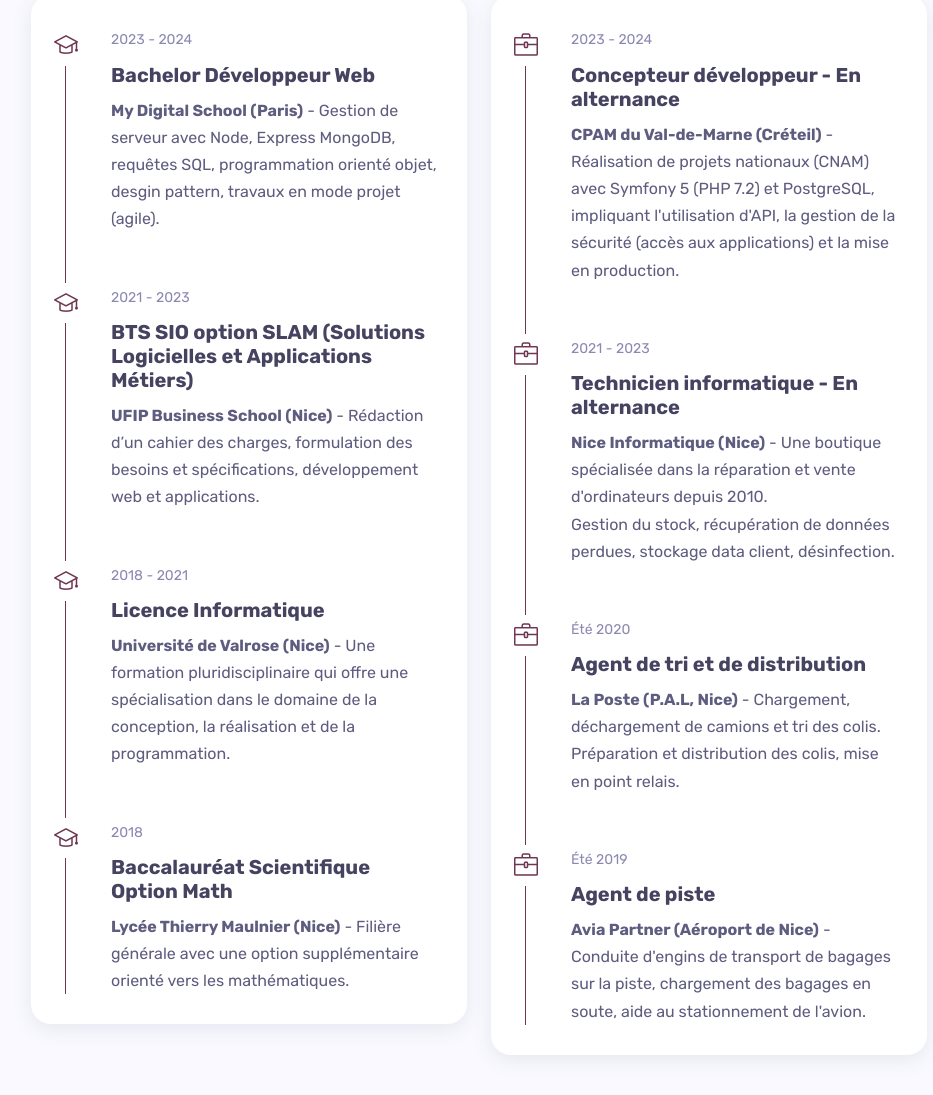
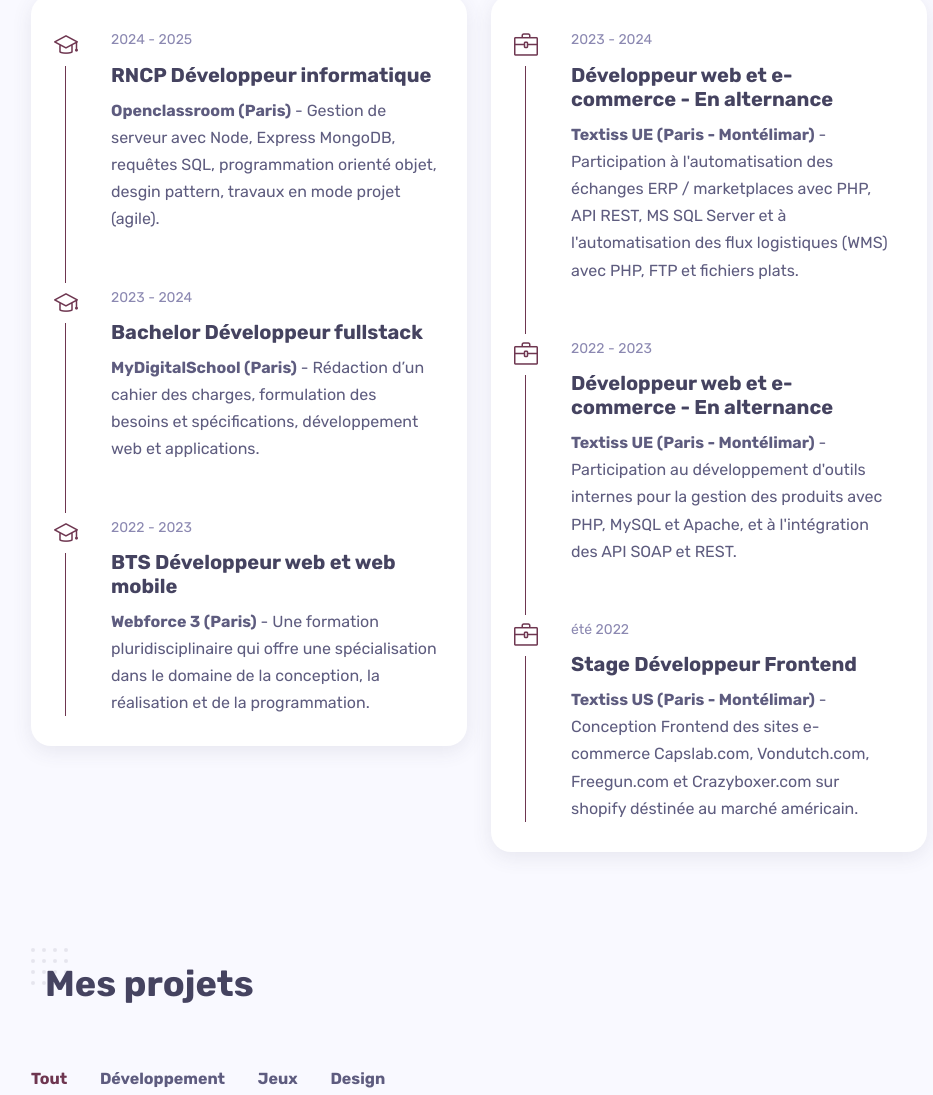
Before and after one commit to helio75011/Company-Website, a plain HTML site: page index.html in a window 1280 px wide. Shown: the part 1800-2895 px from the top of the page, without its empty margins (161-1094 px from the left). Drawn offline with Linux system fonts and the light colour scheme.

Commit message:
first commit

```diff
--- a/index.html
+++ b/index.html
@@ -60,7 +60,7 @@
         <div class="container">
 
             <nav class="navbar navbar-expand-lg navbar-dark">
-                <a class="navbar-brand" href="index.html"><img src="images/logo.png" alt="Logo" title="Diego Bussu" height="80px" width="80px"/></a><button
+                <a class="navbar-brand" href="index.html"><img src="images/logo.png" alt="Logo" title="Hélio de Breyne" height="80px" width="80px"/></a><button
                     aria-controls="navbarNavDropdown" aria-expanded="false" aria-label="Toggle navigation"
                     class="navbar-toggler" data-bs-target="#navbarNavDropdown" data-bs-toggle="collapse"
                     type="button"><span class="navbar-toggler-icon"></span></button>
@@ -98,9 +98,9 @@
 
                     <!-- social icons -->
                     <ul class="social-icons light list-inline mb-0 mt-4">
-                        <li class="list-inline-item"><a href="https://github.com/diegobussu" target="_blank"><i class="fab fa-github"></i></a></li>
-                        <li class="list-inline-item"><a href="https://www.linkedin.com/in/diego-b-93b817213/" target="_blank"><i class="fab fa-linkedin-in"></i></a></li>
-                        <li class="list-inline-item"><a href="https://twitter.com/Madagaoma" target="_blank"><i class="fab fa-twitter"></i></a></li>
+                        <li class="list-inline-item"><a href="https://github.com/helio75011" target="_blank"><i class="fab fa-github"></i></a></li>
+                        <li class="list-inline-item"><a href="https://www.linkedin.com/in/h%C3%A9lio-de-breyne-50b414244/" target="_blank"><i class="fab fa-linkedin-in"></i></a></li>
+                        <li class="list-inline-item"><a href="#" target="_blank"><i class="fab fa-twitter"></i></a></li>
                     </ul>
                 </div>
 
@@ -222,11 +222,11 @@
                                     <!-- about text -->
                                     <p>
                                         Actuellement étudiant en troisième année du <strong>Bachelor Développeur Web</strong> à l'école My Digital School de Paris,
-                                        je cumule mon parcours académique avec une expérience professionnelle en tant que <strong>concepteur développeur</strong> à la CPAM du Val-de-Marne (94).
+                                        je cumule mon parcours académique avec une expérience professionnelle en tant que <strong>concepteur développeur</strong> chez Textiss (Paris-Montélimar).
                                     </p>
                                     <br>
                                     <div class="mt-3">
-                                        <a href="docs/CV_BUSSU_DIEGO.pdf" target="_blank" class="btn btn-default">Aperçu du CV</a>
+                                        <a href="docs/Hélio-de-Breyne.pdf" target="_blank" class="btn btn-default">Aperçu du CV</a>
                                     </div>
                                 </div>
                                 <div class="col-md-6">
@@ -329,7 +329,7 @@
                         <div class="fact-item">
                             <span class="icon icon-people"></span>
                             <div class="details">
-                                <h3 class="mb-0 mt-0 number"><em class="count">23</em></h3>
+                                <h3 class="mb-0 mt-0 number"><em class="count">24</em></h3>
                                 <p class="mb-0">Âge</p>
                             </div>
                         </div>
@@ -379,9 +379,9 @@
                             <!-- timeline item -->
                             <div class="timeline-container wow fadeInUp">
                                 <div class="content">
-                                    <span class="time">2023 - 2024</span>
-                                    <h3 class="title">Bachelor Développeur Web</h3>
-                                    <p><strong>My Digital School (Paris)</strong> - Gestion de serveur avec Node, Express MongoDB, requêtes SQL, programmation orienté objet,
+                                    <span class="time">2024 - 2025</span>
+                                    <h3 class="title">RNCP Développeur informatique</h3>
+                                    <p><strong>Openclassroom (Paris)</strong> - Gestion de serveur avec Node, Express MongoDB, requêtes SQL, programmation orienté objet,
                                         desgin pattern, travaux en mode projet (agile).
                                     </p>
                                 </div>
@@ -390,9 +390,9 @@
                             <!-- timeline item -->
                             <div class="timeline-container wow fadeInUp">
                                 <div class="content">
-                                    <span class="time">2021 - 2023</span>
-                                    <h3 class="title">BTS SIO option SLAM (Solutions Logicielles et Applications Métiers)</h3>
-                                    <p><strong>UFIP Business School (Nice)</strong> - Rédaction d’un cahier des charges, formulation des besoins et spécifications,
+                                    <span class="time">2023 - 2024</span>
+                                    <h3 class="title">Bachelor Développeur fullstack</h3>
+                                    <p><strong>MyDigitalSchool (Paris)</strong> - Rédaction d’un cahier des charges, formulation des besoins et spécifications,
                                     développement web et applications.
                                     </p>
                                 </div>
@@ -401,21 +401,10 @@
                             <!-- timeline item -->
                             <div class="timeline-container wow fadeInUp" data-wow-delay="0.2s">
                                 <div class="content">
-                                    <span class="time">2018 - 2021</span>
-                                    <h3 class="title">Licence Informatique</h3>
-                                    <p><strong>Université de Valrose (Nice)</strong> - Une formation pluridisciplinaire qui offre une spécialisation dans le domaine de la conception,
+                                    <span class="time">2022 - 2023</span>
+                                    <h3 class="title">BTS Développeur web et web mobile</h3>
+                                    <p><strong>Webforce 3 (Paris)</strong> - Une formation pluridisciplinaire qui offre une spécialisation dans le domaine de la conception,
                                     la réalisation et de la programmation.
-                                    </p>
-                                </div>
-                            </div>
-
-                            <!-- timeline item -->
-                            <div class="timeline-container wow fadeInUp" data-wow-delay="0.4s">
-                                <div class="content">
-                                    <span class="time">2018</span>
-                                    <h3 class="title">Baccalauréat Scientifique Option Math</h3>
-                                    <p><strong>Lycée Thierry Maulnier (Nice)</strong> - Filière générale avec une option supplémentaire orienté vers les
-                                    mathématiques.
                                     </p>
                                 </div>
                             </div>
@@ -439,38 +428,29 @@
                             <div class="timeline-container wow fadeInUp">
                                 <div class="content">
                                     <span class="time">2023 - 2024</span>
-                                    <h3 class="title">Concepteur développeur - En alternance</h3>
-                                    <p><strong>CPAM du Val-de-Marne (Créteil)</strong> - Réalisation de projets nationaux (CNAM) avec Symfony 5 (PHP 7.2) et PostgreSQL,
-                                    impliquant l'utilisation d'API, la gestion de la sécurité (accès aux applications) et la mise en production.</p>
+                                    <h3 class="title">Développeur web et e-commerce - En alternance</h3>
+                                    <p><strong>Textiss UE (Paris - Montélimar)</strong> - Participation à l'automatisation des échanges ERP / marketplaces avec PHP, API REST, MS SQL Server et
+                                        à l'automatisation des flux logistiques (WMS) avec PHP, FTP et fichiers plats.</p>
                                 </div>
                             </div>
 
                             <!-- timeline item -->
                             <div class="timeline-container wow fadeInUp">
                                 <div class="content">
-                                    <span class="time">2021 - 2023</span>
-                                    <h3 class="title">Technicien informatique - En alternance</h3>
-                                    <p><strong>Nice Informatique (Nice)</strong> - Une boutique spécialisée dans la réparation et vente d'ordinateurs depuis 2010.</p>
-                                    <p>Gestion du stock, récupération de données perdues, stockage data client, désinfection.</p>
+                                    <span class="time">2022 - 2023</span>
+                                    <h3 class="title">Développeur web et e-commerce - En alternance</h3>
+                                    <p><strong>Textiss UE (Paris - Montélimar)</strong> - Participation au développement d'outils internes pour la gestion des produits
+                                    avec PHP, MySQL et Apache, et à l'intégration des API SOAP et REST.</p>
                                 </div>
                             </div>
 
                             <!-- timeline item -->
                             <div class="timeline-container wow fadeInUp" data-wow-delay="0.2s">
                                 <div class="content">
-                                    <span class="time">Été 2020</span>
-                                    <h3 class="title">Agent de tri et de distribution</h3>
-                                    <p><strong>La Poste (P.A.L, Nice)</strong> - Chargement, déchargement de camions et tri des colis.
-                                    Préparation et distribution des colis, mise en point relais.</p>
-                                </div>
-                            </div>
-
-                            <!-- timeline item -->
-                            <div class="timeline-container wow fadeInUp" data-wow-delay="0.4s">
-                                <div class="content">
-                                    <span class="time">Été 2019</span>
-                                    <h3 class="title">Agent de piste</h3>
-                                    <p><strong>Avia Partner (Aéroport de Nice)</strong> - Conduite d'engins de transport de bagages sur la piste, chargement des bagages en soute, aide au stationnement de l'avion.</p>
+                                    <span class="time">été 2022</span>
+                                    <h3 class="title">Stage Développeur Frontend</h3>
+                                    <p><strong>Textiss US (Paris - Montélimar)</strong> - Conception Frontend des sites e-commerce Capslab.com, Vondutch.com, Freegun.com et Crazyboxer.com sur shopify déstinée
+                                    au marché américain.</p>
                                 </div>
                             </div>
 
@@ -530,7 +510,7 @@
                             <div class="portfolio-item rounded shadow-dark">
                                 <div class="details">
                                     <span class="term">Jeux</span>
-                                    <h4 class="title">Jeu de simulation de combat</h4>
+                                    <h4 class="title">Collection de Pokémon</h4>
                                     <span class="more-button"><i class="icon-options"></i></span>
                                 </div>
                                 <div class="thumb">
@@ -541,11 +521,11 @@
                         </a>
                         <div id="small-dialog0" class="white-popup zoom-anim-dialog mfp-hide">
                             <img src="images/single-work.svg" alt="Title" />
-                            <h2>Projet : Jeu de simulation de combat</h2>
+                            <h2>Projet : Collection de Pokémon</h2>
                             <h6>[Mettre à disposition des utilisateurs un service informatique] -> Déployer un service
                                 <br><br>[Organiser son développement professionnel] -> Développer son projet professionnel</h6>
-                            <p>Création d'un jeu du simulation de combat, avec la gestion de personnage, et des éléments de combats.</p>
-                            <a href="https://github.com/DonTitoSama/tp_combats" target="_blank" class="btn btn-default">GitHub</a>
+                            <p>Création d'une application avec React Native, avec la liste des Pokémon, et leurs familles.</p>
+                            <a href="https://github.com/helio75011/POKEMON" target="_blank" class="btn btn-default">GitHub</a>
                         </div>
                     </div>
 
@@ -566,11 +546,11 @@
                         </a>
                         <div id="small-dialog1" class="white-popup zoom-anim-dialog mfp-hide">
                             <img src="images/single-work.svg" alt="Title" />
-                            <h2>Projet : Création et gestion d'un blog</h2>
+                            <h2>Projet : Création du site Soutien Plus.</h2>
                             <h6>[Mettre à disposition des utilisateurs un service informatique] -> Déployer un service
                                 <br><br>[Organiser son développement professionnel] -> Mettre en place son environnement d’apprentissage personnel</h6>
-                            <p>Création d'un blog avec l'obligation de connexion pour ajouter un commentaire.</p>
-                            <a href="https://github.com/DonTitoSama/mon_blog" target="_blank" class="btn btn-default">GitHub</a>
+                            <p>Création d'un blog avec l'obligation de connexion pour intérragir sur un blog et avec d'autres utilisateurs.</p>
+                            <a href="https://github.com/helio75011/my-digital-project" target="_blank" class="btn btn-default">GitHub</a>
                         </div>
                     </div>
 
```
Also changed, not shown: 2 other files.
